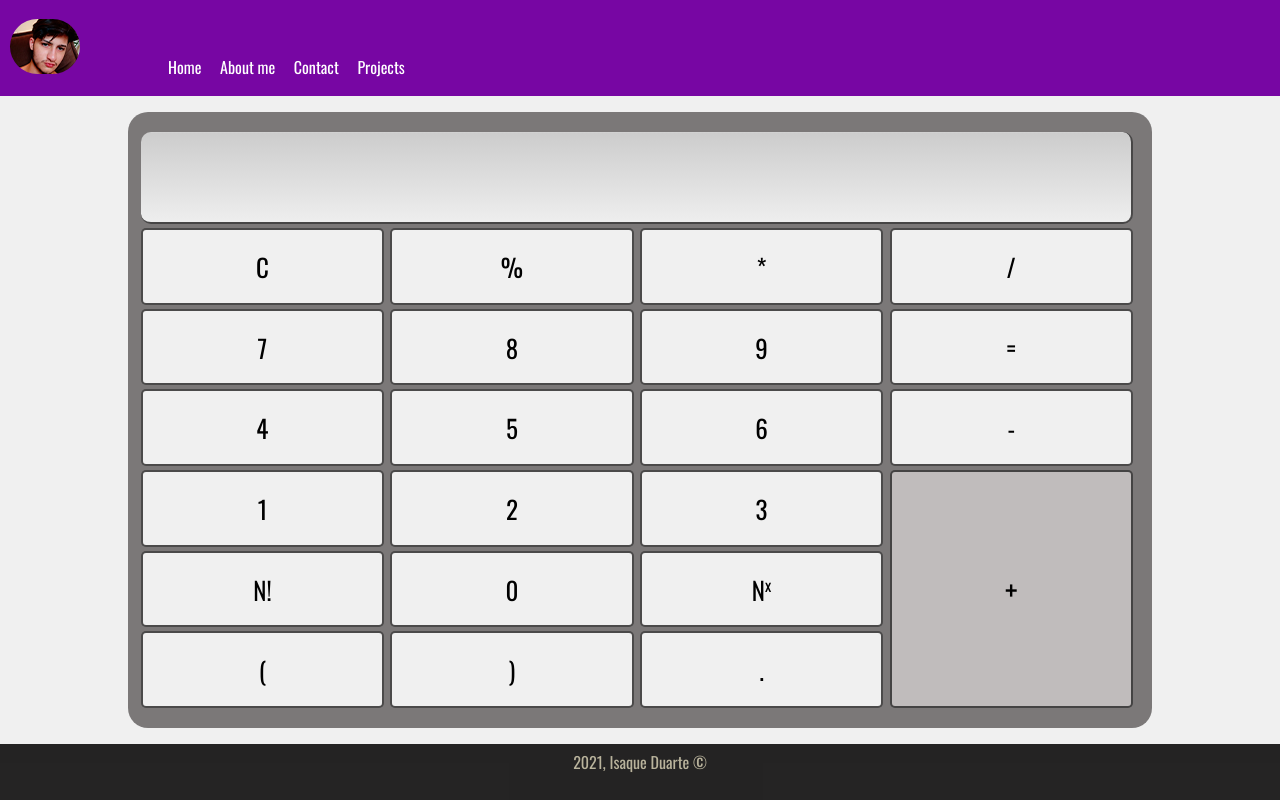
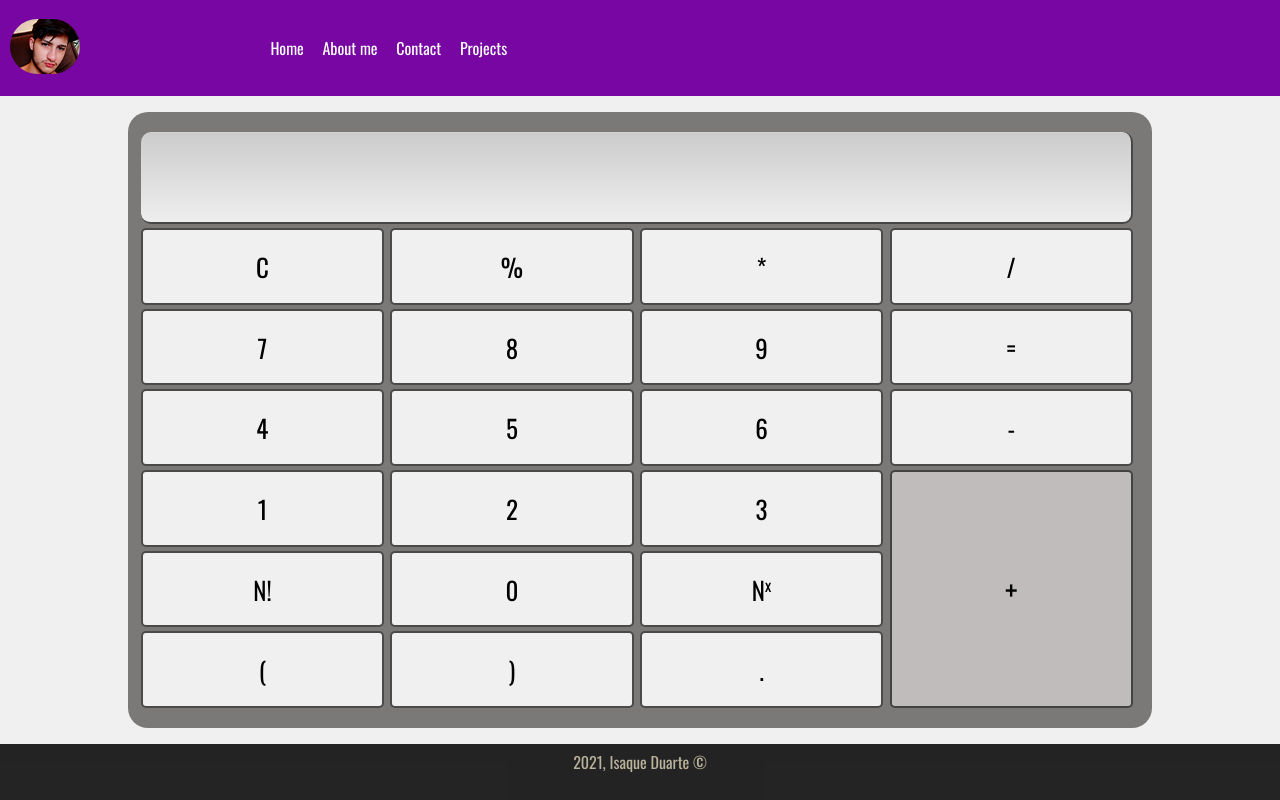
Before and after one commit to harry-fruit/calculadora-web, a plain HTML site: page index.html in a window 1280 px wide. Drawn offline with nearby package versions, Linux system fonts and the light colour scheme.

Commit message:
Fixing #navBar

```diff
--- a/assets/style.css
+++ b/assets/style.css
@@ -33,8 +33,8 @@ body{
 
 #navBar {
     position: absolute;
-    top: 30%;
-    left: 10vw;
+    top: 10%;
+    left: 18vw;
 }
 
 #navBar > li{
```
